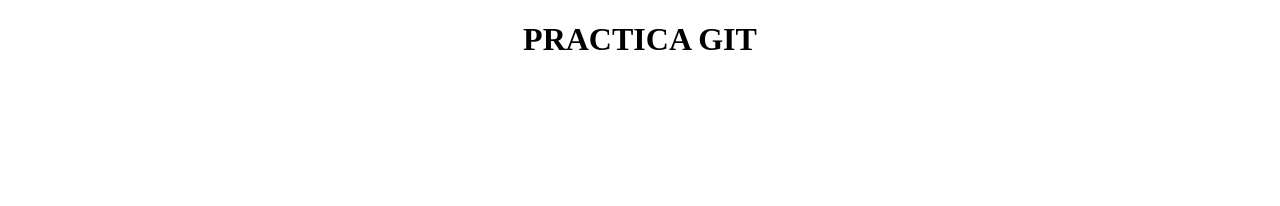
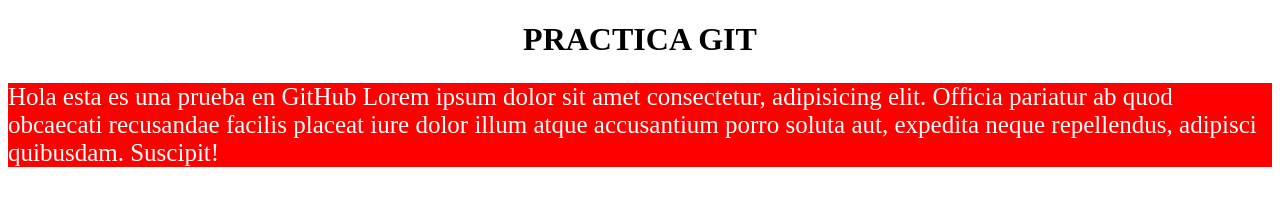
Before and after one commit to benjacba/prueba1CAC, a plain HTML site: page index.html in a window 1280 px wide. Drawn offline with Linux system fonts and the light colour scheme.

Commit message:
agregamos p y background

```diff
--- a/css/style.css
+++ b/css/style.css
@@ -1,3 +1,9 @@
 body h1{
     text-align: center;
 }
+
+body p{
+    background-color: red;
+    color: white;
+    font-size: 25px;
+}
--- a/index.html
+++ b/index.html
@@ -10,5 +10,7 @@
 
     <h1>PRACTICA GIT</h1>
 
+    <p>Hola esta es una prueba en GitHub Lorem ipsum dolor sit amet consectetur, adipisicing elit. Officia pariatur ab quod obcaecati recusandae facilis placeat iure dolor illum atque accusantium porro soluta aut, expedita neque repellendus, adipisci quibusdam. Suscipit!</p>
+
 </body>
 </html>
```
